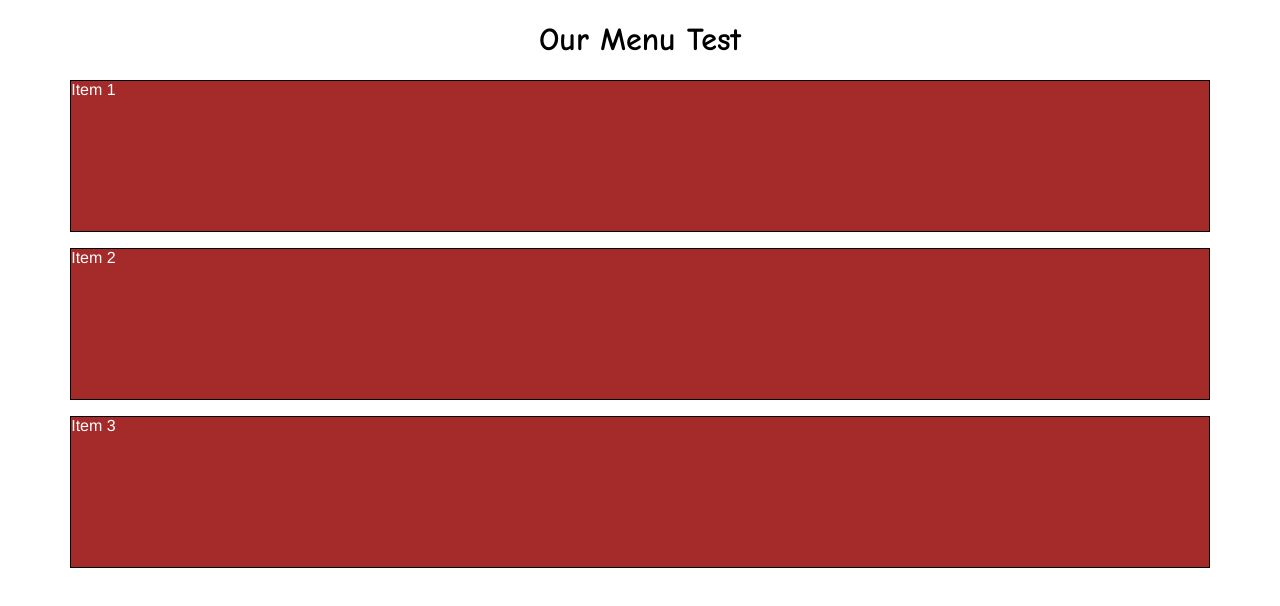
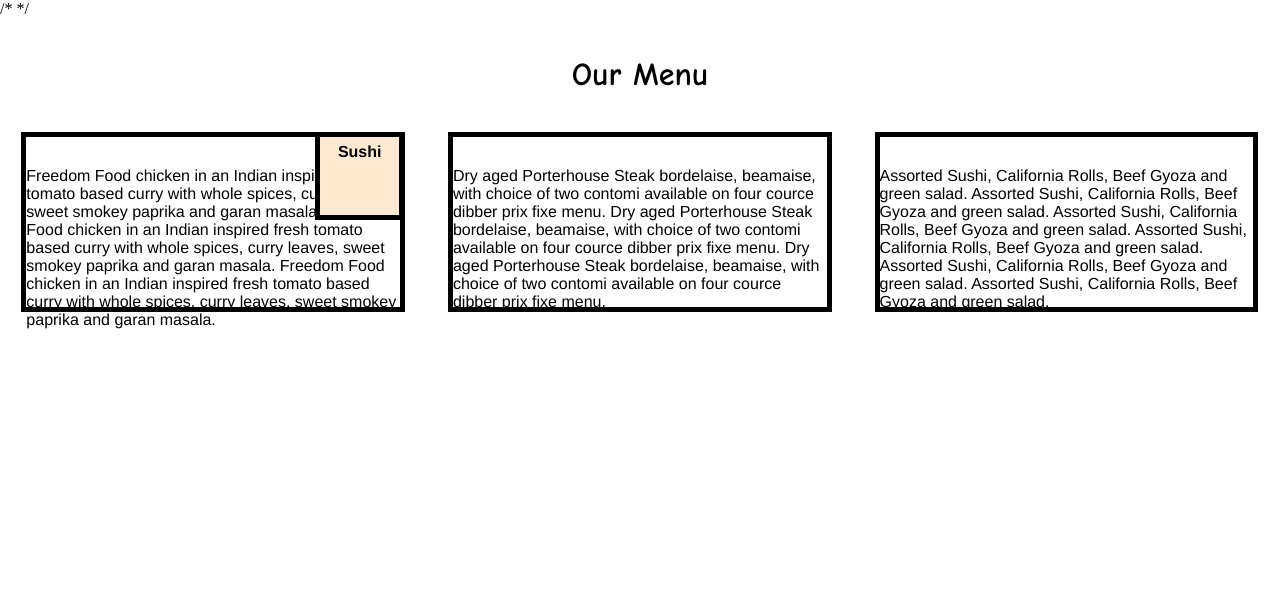
Before and after one commit to NHeymans/Coursera, a plain HTML site: page mod2_solution/index.html in a window 1280 px wide. Drawn offline with Linux system fonts and the light colour scheme.

Commit message:
Module 2 solution.

```diff
--- a/mod2_solution/index.html
+++ b/mod2_solution/index.html
@@ -4,31 +4,127 @@
     <meta charset="utf-8">
     <meta name="viewport" content="width=device-width, initial-scale=1">
     <title>Our Menu</title>
-    <!link rel="stylesheet" href="CSS/styles.css">
+    /* <!link rel="stylesheet" href="CSS/styles.css"> */
     <style>
+      /* Header 1 style */
       h1 {
         font-family: "Comic Sans MS", "Comic Sans", cursive;
         text-align: center;
+        padding: 3%;
       }
+
+      /* Paragraph style */
       p {
-        border: 1px solid black;
-        background-color: #A52A2A;
+        border: 5px solid black;
         width: 90%;
-        height: 150px;
+        height: 180px;
+        padding-top: 7%;
         margin-right: auto;
         margin-left: auto;
         font-family: Helvetica;
-        color: white;
+        }
+
+      /* Box sizing */
+      * {
+        box-sizing: border-box;
+        margin: 0;
+        padding: 0;
+      }
+
+      #box1 {
+        background-color: #ffe9d1;
+        padding: .5%;
+        border: 5px solid black;
+        width: 7%;
+        box-sizing: border-box;
+        height: 11%;
+        position: absolute;
+        left: 24.6%;
+      }
+
+      #content{
+        font-family: Helvetica;
+        font-weight: bold;
+        text-align: center;
+      }
+
+      #bottom{
+        position:absolute;
+        bottom:0;
+        left:0;
+      }
+
+      /* Row style */
+      .row {
+        width: 100%;
+      }
+
+      /* Large device style*/
+       @media (min-width: 992px) {
+        .col-lg-1, .col-lg-2, .col-lg-3 {
+          float: left;
+        }
+        .col-lg-1 {
+          width: 33.33%;
+        }
+        .col-lg-2 {
+          width: 33.33%;
+        }
+        .col-lg-3 {
+          width: 33.33%;
+        }
+      }
+
+      /* Medium device style*/
+      @media (min-width: 768px) and (max-width: 991px) {
+        .col-md-1, .col-md-2, .col-md-3 {
+          float: left;
+        }
+        .col-md-1 {
+          width: 33.33%;
+        }
+        .col-md-2 {
+          width: 33.33%;
+        }
+        .col-md-3 {
+          width: 33.33%;
+        }
+      }
+
+      /* Small device style*/
+      @media (max-width: 767px) {
+        .col-sm-1, .col-sm-2, .col-sm-3 {
+          float: left;
+        }
+        .col-sm-1 {
+          width: 33.33%;
+        }
+        .col-sm-2 {
+          width: 33.33%;
+        }
+        .col-sm-3 {
+          width: 33.33%;
+        }
       }
     </style>
   </head>
 <body>
-  <h1>Our Menu Test</h1>
+  <h1>Our Menu</h1>
 
-  <div class="row">
-  <div class="col-lg-3 col-md-3"><p>Item 1</p></div>
-  <div class="col-lg-3 col-md-3"><p>Item 2</p></div>
-  <div class="col-lg-3 col-md-3"><p>Item 3</p></div>
+<div class="row">
+  <div class="col-lg-3 col-md-3 col-sm-3"><div id="box1">
+    <div id="content">Chicken</div></div>
+    <div><p>Freedom Food chicken in an Indian inspired fresh tomato based curry with whole spices, curry leaves, sweet smokey paprika and garan masala. Freedom Food chicken in an Indian inspired fresh tomato based curry with whole spices, curry leaves, sweet smokey paprika and garan masala. Freedom Food chicken in an Indian inspired fresh tomato based curry with whole spices, curry leaves, sweet smokey paprika and garan masala.</p>
+  </div>
+  </div>
+    <div class="col-lg-3 col-md-3 col-sm-3"><div id="box1">
+    <div id="content">Beef</div></div>
+    <div><p>Dry aged Porterhouse Steak bordelaise, beamaise, with choice of two contomi available on four cource dibber prix fixe menu. Dry aged Porterhouse Steak bordelaise, beamaise, with choice of two contomi available on four cource dibber prix fixe menu. Dry aged Porterhouse Steak bordelaise, beamaise, with choice of two contomi available on four cource dibber prix fixe menu.</p></div>
+      </div>
+    <div class="col-lg-3 col-md-3 col-sm-3"><div id="box1">
+    <div id="content">Sushi</div></div>
+    <div><p>Assorted Sushi, California Rolls, Beef Gyoza and green salad. Assorted Sushi, California Rolls, Beef Gyoza and green salad. Assorted Sushi, California Rolls, Beef Gyoza and green salad. Assorted Sushi, California Rolls, Beef Gyoza and green salad. Assorted Sushi, California Rolls, Beef Gyoza and green salad. Assorted Sushi, California Rolls, Beef Gyoza and green salad.</p></div>
+      </div>
 </div>
 </body>
 </html>
```
